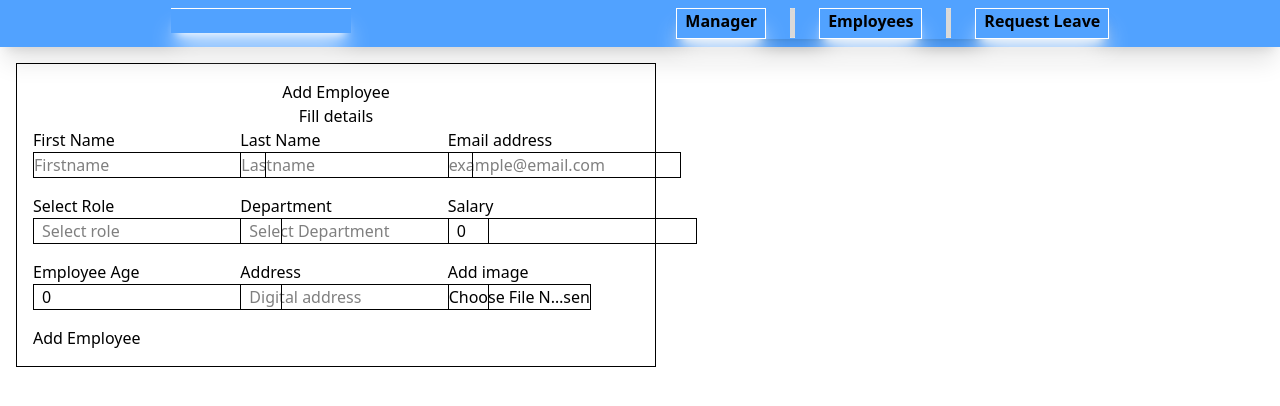
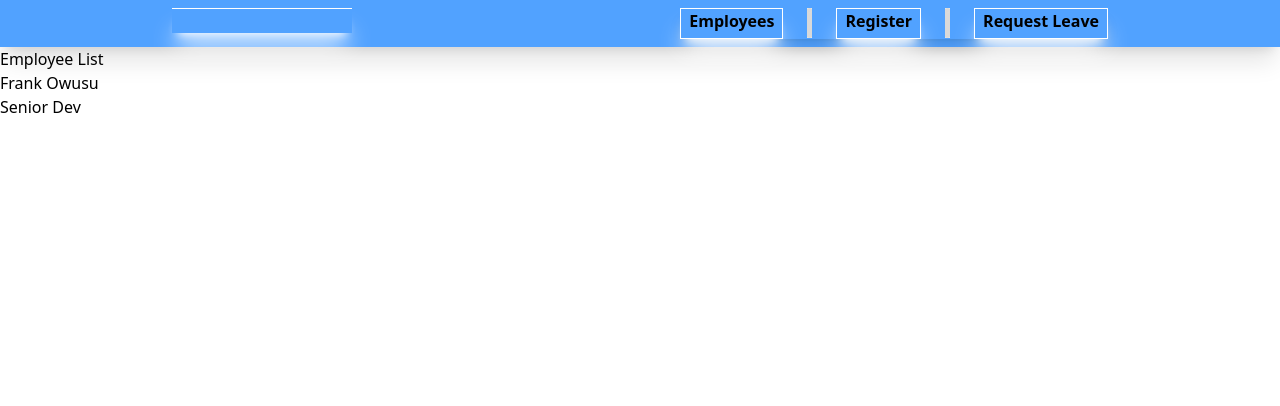
Before and after one commit to Cocoatea57/Employee-Management, a React (Vite) app: page / in a window 1280 px wide. Shown: the top 406 px of the page. Built offline with nearby package versions, Linux system fonts and the light colour scheme.

Commit message:
implemented zustand and removed residual files

```diff
--- a/package.json
+++ b/package.json
@@ -16,7 +16,8 @@
     "react-router-dom": "^7.7.1",
     "tailwindcss": "^4.1.11",
     "uuid": "^11.1.0",
-    "uuid4": "^2.0.3"
+    "uuid4": "^2.0.3",
+    "zustand": "^5.0.7"
   },
   "devDependencies": {
     "@eslint/js": "^9.30.1",
--- a/src/App.jsx
+++ b/src/App.jsx
@@ -2,64 +2,21 @@ import React from "react";
 import { BrowserRouter as Router, Routes, Route } from "react-router-dom";
 import { useState } from "react";
 import { v4 as uuid } from "uuid";
-import Manager from "./pages/Manager";
 import LeavePage from "./pages/LeavePage";
 import Register from "./pages/Register";
 import Navbar from "./components/Navbar";
-import Employee from "./pages/Employee";
+import EmployeeList from "./pages/EmployeeList";
+import EmployeeDetails from "./pages/EmployeeDetails";
 
 function App() {
-  const [employees, setEmployees] = useState([
-    {
-      firstName: "Frank",
-      lastName: "Owusu",
-      email: "frankowusu@email.com",
-      age: 25,
-      address: "St Palm Avenue",
-      department: "Software",
-      role: "Senior Dev",
-      salary: 15000,
-      hireDate: new Date().toLocaleDateString(),
-      id: uuid(),
-    },
-  ]);
-
-  //  Register Employee
-  const addNewEmployee = (newEmployee) => {
-    setEmployees([...employees, { ...newEmployee, id: uuid() }]);
-  };
-
-  // Edit Employee
-  const editEmployee = (employeeId, newDetails) => {
-    const updated = employees.map((employee) =>
-      employee.id === employeeId ? { ...employee, ...newDetails } : employee
-    );
-    setEmployees(updated);
-  };
-
-  //  Delete Employee
-  const deleteEmployee = (employeeId) => {
-    const updated = employees.filter((employee) => employee.id !== employeeId);
-    setEmployees(updated);
-  };
-
   return (
     <Router>
       <Navbar />
       <Routes>
-        <Route
-          path="/Employee"
-          element={
-            <Employee
-              employees={employees}
-              editEmployee={editEmployee}
-              deleteEmployee={deleteEmployee}
-            />
-          }
-        />
-        <Route path="/" element={<Manager />} />
-        <Route path="/LeavePage" element={<LeavePage />} />
-        <Route path="/Register" element={<Register addNewEmployee={addNewEmployee} employees={employees}/>} />
+        <Route path="/" element={<EmployeeList />} />
+        <Route path="/employees/:id" element={<EmployeeDetails />} />
+        <Route path="/leave-page" element={<LeavePage />} />
+        <Route path="/register" element={<Register />} />
       </Routes>
     </Router>
   );
--- a/src/components/Navbar.jsx
+++ b/src/components/Navbar.jsx
@@ -1,25 +1,51 @@
-import React from 'react'
-import kenny from '../assets/kenny.jpg'
-import { Link } from 'react-router-dom'
+import React from "react";
+import kenny from "../assets/kenny.jpg";
+import { Link } from "react-router-dom";
 
 function Navbar() {
   return (
     <div>
-        <nav className='flex justify-around bg-blue-400 shadow-xl p-2 '>
-            <div>
-                <marquee className='shadow-white shadow-xl border-t-1 border-white px-2'><strong>FraNel company LTD </strong></marquee>
-            </div>
+      <nav className="flex justify-around bg-blue-400 shadow-xl p-2 ">
+        <div>
+          <marquee className="shadow-white shadow-xl border-t-1 border-white px-2">
+            <strong>FraNel company LTD </strong>
+          </marquee>
+        </div>
 
-            <div className='flex gap-6 shadow-lg'>
-                <Link to='/' className='font-semibold shadow-white shadow-xl border px-2 border-white hover:bg-green-500'>Manager</Link>
-                <img src={kenny} alt="division" className='shadow-white shadow-2xl text-white w-[5px] h-[30px]'/>
-                <Link to='/Employee' className='font-semibold shadow-white shadow-xl border px-2 border-white hover:bg-green-500'>Employees</Link>
-                <img src={kenny} alt="division" className='shadow-white shadow-2xl text-white w-[5px] h-[30px]'/>
-                <Link to='/LeavePage' className='font-semibold shadow-white shadow-xl border px-2 border-white hover:bg-green-500'>Request Leave</Link>
-            </div>
-        </nav>
+        <div className="flex gap-6 shadow-lg">
+          <Link
+            to="/"
+            className="font-semibold shadow-white shadow-xl border px-2 border-white hover:bg-green-500"
+          >
+            Employees
+          </Link>
+
+          <img
+            src={kenny}
+            alt="division"
+            className="shadow-white shadow-2xl text-white w-[5px] h-[30px]"
+          />
+          <Link
+            to="/register"
+            className="font-semibold shadow-white shadow-xl border px-2 border-white hover:bg-green-500"
+          >
+            Register
+          </Link>
+          <img
+            src={kenny}
+            alt="division"
+            className="shadow-white shadow-2xl text-white w-[5px] h-[30px]"
+          />
+          <Link
+            to="/LeavePage"
+            className="font-semibold shadow-white shadow-xl border px-2 border-white hover:bg-green-500"
+          >
+            Request Leave
+          </Link>
+        </div>
+      </nav>
     </div>
-  )
+  );
 }
 
-export default Navbar
+export default Navbar;
--- /dev/null
+++ b/src/pages/EmployeeDetails.jsx
@@ -0,0 +1,46 @@
+import React from "react";
+import { useParams } from "react-router-dom";
+import useEmployeeStore from "../store/EmployeeStore";
+
+function EmployeeDetails() {
+  // employee list from zustand store
+  const employees = useEmployeeStore((state) => state.employees);
+
+  // Use the useParams hook to get the 'id' from the URL
+  const { id } = useParams();
+
+  // Find the employee with the matching id
+  const employee = employees.find((emp) => emp.id === id);
+
+  // If no employee is found, show a message
+  if (!employee) {
+    return <h2>Employee not found!</h2>;
+  }
+
+  // Display the employee's details
+  return (
+    <div>
+      <h2>Employee Details</h2>
+      <p>
+        <strong>Full Name:</strong> {employee.firstName} {employee.lastName}
+      </p>
+      <p>
+        <strong>Role:</strong> {employee.role}
+      </p>
+      <p>
+        <strong>Email:</strong> {employee.email}
+      </p>
+      <p>
+        <strong>Department:</strong> {employee.department}
+      </p>
+      <p>
+        <strong>Salary:</strong> ${employee.salary}
+      </p>
+      <p>
+        <strong>Hire Date:</strong> {employee.hireDate}
+      </p>
+    </div>
+  );
+}
+
+export default EmployeeDetails;
--- /dev/null
+++ b/src/pages/EmployeeList.jsx
@@ -0,0 +1,28 @@
+import React from "react";
+import { Link } from "react-router-dom";
+import useEmployeeStore from "../store/EmployeeStore";
+
+function EmployeeList() {
+  // The employees state from the store
+  const { employees } = useEmployeeStore();
+
+  return (
+    <div>
+      <h2>Employee List</h2>
+      <ul>
+        {employees.map((employee) => (
+          <li key={employee.id}>
+            <Link to={`/employees/${employee.id}`}>
+              <p>
+                {employee.firstName} {employee.lastName}
+              </p>
+              <p>{employee.role}</p>
+            </Link>
+          </li>
+        ))}
+      </ul>
+    </div>
+  );
+}
+
+export default EmployeeList;
--- a/src/pages/Manager.jsx
+++ /dev/null
@@ -1,12 +0,0 @@
-import React from 'react'
-import Register from './Register'
-
-function Manager({addNewEmployee}) {
-  return (
-    <div>
-      <Register addNewEmployee={addNewEmployee} />
-    </div>
-  )
-}
-
-export default Manager
--- a/src/pages/Register.jsx
+++ b/src/pages/Register.jsx
@@ -1,165 +1,227 @@
-import React, { useState } from 'react'
+import React, { useState } from "react";
 import { v4 as uuid } from "uuid";
+import { useNavigate } from "react-router-dom"
+import useEmployeeStore from "../store/EmployeeStore";
 
-function Register({addNewEmployee}) {
-  const[firstName, setFirstName] = useState('')
-  const[lastName, setLastName]= useState('')
-  const[email, setEmail] = useState('')
-  const[role, setRole] =useState('')
-  const[Salary, setSalary] = useState(0)
-  const[image, setImage] = useState(null)
-  const[preview, setPreview] = useState('')
-  const[address,setAddress] = useState('')
-  const[department,setDepartment] = useState('')
-  const[age, setAge] = useState(0)
+function Register() {
+  // addNewEmployee from the store
+  const { addNewEmployee } = useEmployeeStore();
 
- function handleFName(e){
-  setFirstName(e.target.value)
+  //useState for form data
+  const [firstName, setFirstName] = useState("");
+  const [lastName, setLastName] = useState("");
+  const [email, setEmail] = useState("");
+  const [role, setRole] = useState("");
+  const [salary, setSalary] = useState(0);
+  const [image, setImage] = useState(null);
+  const [preview, setPreview] = useState("");
+  const [address, setAddress] = useState("");
+  const [department, setDepartment] = useState("");
+  const [age, setAge] = useState(0);
+
+  function handleFName(e) {
+    setFirstName(e.target.value);
   }
-  function handleLName(e){
-  setLastName(e.target.value)
+  function handleLName(e) {
+    setLastName(e.target.value);
   }
- function handleEmail(e){
-  setEmail(e.target.value)
+  function handleEmail(e) {
+    setEmail(e.target.value);
   }
-  function handleAge(e){
-  setAge(e.target.value)
+  function handleAge(e) {
+    setAge(e.target.value);
   }
-  function handleRole(e){
-  setRole(e.target.value)
+  function handleRole(e) {
+    setRole(e.target.value);
   }
-  function handleSalary(e){
-  setSalary(e.target.value)
+  function handleSalary(e) {
+    setSalary(e.target.value);
   }
-  function handleAddress(e){
-  setAddress(e.target.value)
+  function handleAddress(e) {
+    setAddress(e.target.value);
   }
-  function handleDepartment(e){
-  setDepartment(e.target.value)
+  function handleDepartment(e) {
+    setDepartment(e.target.value);
   }
 
-  function handleImage(e){
-  const file = (e.target.files[0])
-    if(file){
-      setImage(file)
-      setPreview(URL.createObjectURL(file))
+  function handleImage(e) {
+    const file = e.target.files[0];
+    if (file) {
+      setImage(file);
+      setPreview(URL.createObjectURL(file));
     }
   }
 
-function handleSubmit(e){
-  e.preventDefault()
-  const newEmployee ={
+  function handleSubmit(e) {
+    e.preventDefault();
+    const newEmployee = {
       firstName: firstName,
       lastName: lastName,
       email: email,
       age: age,
-    Salary: Salary,
+      Salary: salary,
       department: department,
       role: role,
       address: address,
-    image:image,
+      image: image,
       preview: preview,
-    id: uuid()
-  }
-  addNewEmployee(newEmployee)
-  console.log(newEmployee)
-  setAddress('')
-  setAge(0)
-  setDepartment('')
-  setEmail('')
-  setFirstName('')
-  setPreview('')
-  setLastName('')
-  setRole('')
-  setSalary(0)
-  setImage(null)
+      id: uuid(),
+    };
 
+    addNewEmployee(newEmployee);
+    console.log(newEmployee);
+
+    // Reset form
+    setAddress("");
+    setAge(0);
+    setDepartment("");
+    setEmail("");
+    setFirstName("");
+    setPreview("");
+    setLastName("");
+    setRole("");
+    setSalary(0);
+    setImage(null);
+
+    //alert
+    alert('Employee added successfully ✅')
   }
 
-
   return (
-    <div className='border m-4 p-4 flex flex-col w-1/2'>
-      <div className='text-center'>
+    <div className="border m-4 p-4 flex flex-col w-1/2">
+      <div className="text-center">
         <h1>Add Employee</h1>
         <h6>Fill details</h6>
       </div>
 
       <div>
-
-        <form onSubmit={handleSubmit} className='grid grid-cols-3 gap-4'>
-          <div >
+        <form onSubmit={handleSubmit} className="grid grid-cols-3 gap-4">
+          <div>
             <label htmlFor="">First Name</label>
-            <input type="text" placeholder='Firstname'
-            value={firstName} name='firstname' onChange={handleFName} className='border' />
+            <input
+              type="text"
+              placeholder="Firstname"
+              value={firstName}
+              name="firstname"
+              onChange={handleFName}
+              className="border"
+            />
           </div>
           <div>
             <label htmlFor="">Last Name</label>
-            <input type="text" placeholder='Lastname'
-            value={lastName} name='lastname' onChange={handleLName}
-            className='border' />
+            <input
+              type="text"
+              placeholder="Lastname"
+              value={lastName}
+              name="lastname"
+              onChange={handleLName}
+              className="border"
+            />
           </div>
           <div>
             <label htmlFor="">Email address</label>
-            <input type="email" placeholder='example@email.com'
-            value={email} name='email' onChange={handleEmail} className='border' />
+            <input
+              type="email"
+              placeholder="example@email.com"
+              value={email}
+              name="email"
+              onChange={handleEmail}
+              className="border"
+            />
           </div>
           <div>
             <label htmlFor="">Select Role</label>
-            <input list='roles' placeholder='Select role'
-            value={role} name='role' onChange={handleRole} className='border px-2' />
-            <datalist id='roles' >
-                  <option value="Senior Developer"/>
-                  <option value="Intermediate Developer"/>
-                  <option value="Junior Developer"/>
+            <input
+              list="roles"
+              placeholder="Select role"
+              value={role}
+              name="role"
+              onChange={handleRole}
+              className="border px-2"
+            />
+            <datalist id="roles">
+              <option value="Senior Developer" />
+              <option value="Intermediate Developer" />
+              <option value="Junior Developer" />
             </datalist>
-
           </div>
           <div>
             <label htmlFor="">Department</label>
-            <input list='department' placeholder='Select Department'
-            value={department} name='department' onChange={handleDepartment} className='border px-2' />
-            <datalist id='department'>
-            <option value="Software"/>
-            <option value="Sales"/>
-            <option value="Finance"/>
+            <input
+              list="department"
+              placeholder="Select Department"
+              value={department}
+              name="department"
+              onChange={handleDepartment}
+              className="border px-2"
+            />
+            <datalist id="department">
+              <option value="Software" />
+              <option value="Sales" />
+              <option value="Finance" />
             </datalist>
           </div>
           <div>
             <label htmlFor="">Salary</label>
-            <input list="salary" type='number' placeholder='Select Salary'
-            value={Salary} name='salary' onChange={handleSalary} className='border px-2'/>
-            <datalist id='salary'>
-              <option value="20000"/>
-              <option value="30000"/>
-              <option value="12000"/>
-              <option value="40000"/>
-              <option value="60000"/>
-              <option value="25000"/>
-              <option value="18000"/>
-              <option value="15000"/>
+            <input
+              list="salary"
+              type="number"
+              placeholder="Select Salary"
+              value={salary}
+              name="salary"
+              onChange={handleSalary}
+              className="border px-2"
+            />
+            <datalist id="salary">
+              <option value="20000" />
+              <option value="30000" />
+              <option value="12000" />
+              <option value="40000" />
+              <option value="60000" />
+              <option value="25000" />
+              <option value="18000" />
+              <option value="15000" />
             </datalist>
           </div>
           <div>
             <label htmlFor="">Employee Age</label>
-            <input type="number" placeholder='Select Age'
-            value={age} onChange={handleAge} name='age' className='border px-2'/>
+            <input
+              type="number"
+              placeholder="Select Age"
+              value={age}
+              onChange={handleAge}
+              name="age"
+              className="border px-2"
+            />
           </div>
           <div>
             <label htmlFor="">Address</label>
-            <input type="text" placeholder='Digital address'
-            value={address} name='address' onChange={handleAddress} className=' border px-2'/>
+            <input
+              type="text"
+              placeholder="Digital address"
+              value={address}
+              name="address"
+              onChange={handleAddress}
+              className=" border px-2"
+            />
           </div>
           <div>
             <label htmlFor="">Add image</label>
-            <input type="file" accept='image/*' key={preview} onChange={handleImage} className='border w-3/4'/>
+            <input
+              type="file"
+              accept="image/*"
+              key={preview}
+              onChange={handleImage}
+              className="border w-3/4"
+            />
           </div>
           <div>
-            <button type='submit'>Add Employee</button>
+            <button type="submit">Add Employee</button>
           </div>
         </form>
       </div>
     </div>
-  )
+  );
 }
 
-export default Register
+export default Register;
--- /dev/null
+++ b/src/store/EmployeeStore.js
@@ -0,0 +1,53 @@
+// src/store/employeeStore.js
+import { create } from "zustand";
+import { v4 as uuid } from "uuid";
+
+// Define the initial state and actions in the store
+const useEmployeeStore = create((set) => ({
+  // Initial state of employee
+  employees: [
+    {
+      firstName: "Frank",
+      lastName: "Owusu",
+      email: "frankowusu@email.com",
+      age: 25,
+      address: "St Palm Avenue",
+      department: "Software",
+      role: "Senior Dev",
+      salary: 15000,
+      hireDate: new Date().toLocaleDateString(),
+      id: uuid(),
+    },
+  ],
+
+  // Add new employee
+  addNewEmployee: (newEmployee) =>
+    set((state) => ({
+      employees: [
+        ...state.employees,
+        {
+          ...newEmployee,
+          id: uuid(),
+          hireDate: new Date().toLocaleDateString(),
+        },
+      ],
+    })),
+
+  // edit employee
+  editEmployee: (employeeId, newDetails) =>
+    set((state) => ({
+      employees: state.employees.map((employee) =>
+        employee.id === employeeId ? { ...employee, ...newDetails } : employee
+      ),
+    })),
+
+  // delete employee
+  deleteEmployee: (employeeId) =>
+    set((state) => ({
+      employees: state.employees.filter(
+        (employee) => employee.id !== employeeId
+      ),
+    })),
+}));
+
+export default useEmployeeStore;
```
Also changed, not shown: src/components/EmployeeDetails.jsx (deleted, +0 -20 lines), src/components/EmployeeList.jsx (deleted, +0 -13 lines), src/pages/Employee.jsx (deleted, +0 -18 lines), 1 other file (tests, documents, lock files or other folders). Lines whose indentation alone changed are shown as unchanged.
